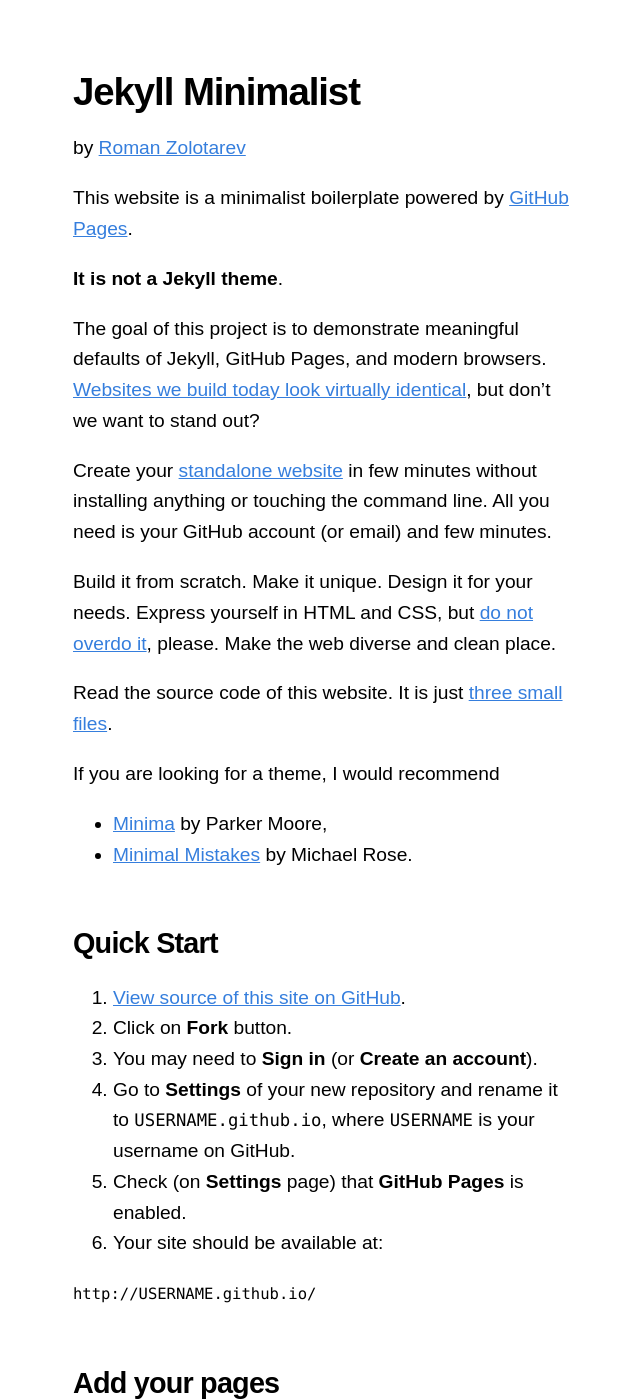
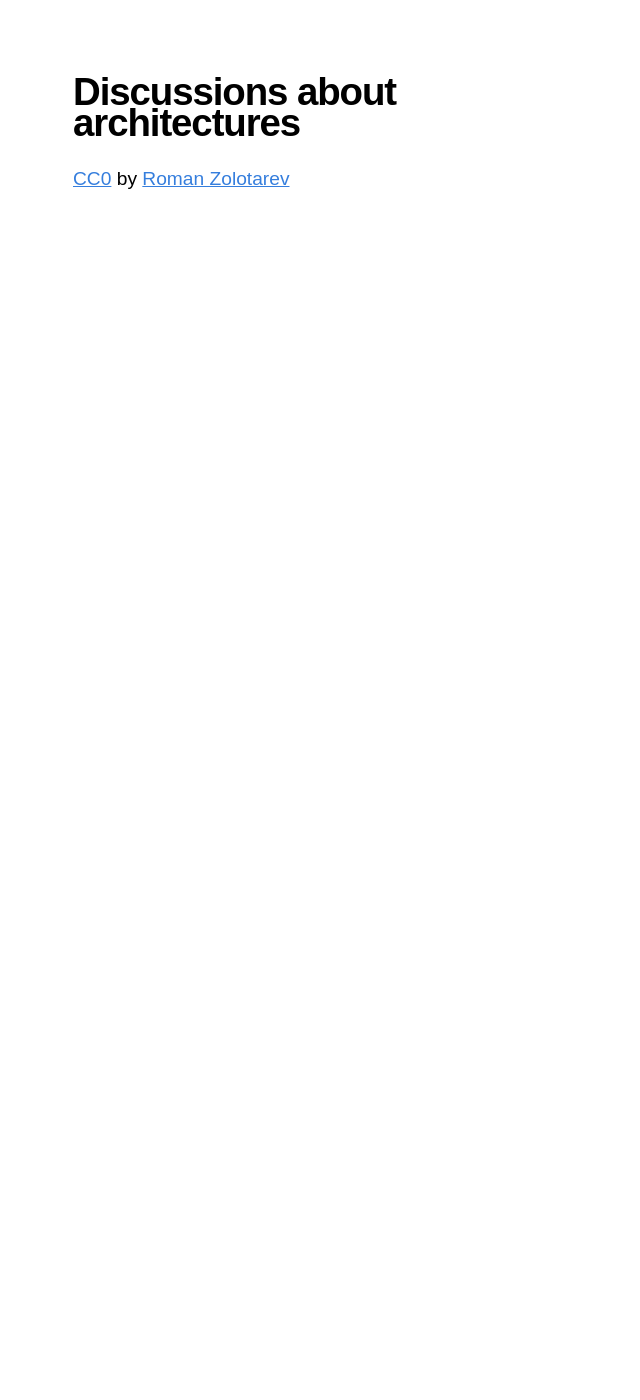
Before and after one commit to Robocup-Lyontech/robocup-at-home, a Jekyll site: the page built from docs/index.md, in a window 1280 px wide and 1400 px high. Shown: the whole window, without its empty margins (317-957 px from the left). Built offline with Jekyll 4.4.1, drawn with Linux system fonts in a browser that asks for light colours; some of the changed text lies outside the part shown.

Commit message:
Update index.md

````diff
--- a/docs/index.md
+++ b/docs/index.md
@@ -1,128 +1,4 @@
 ---
 permalink: /
-title: Jekyll Minimalist
+title: Discussions about architectures
 ---
-by [Roman Zolotarev](https://www.romanzolotarev.com/)
-
-This website is a minimalist boilerplate powered by [GitHub Pages][pages].
-
-**It is not a Jekyll theme**.
-
-The goal of this project is to demonstrate meaningful defaults of Jekyll,
-GitHub Pages, and modern browsers. [Websites we build today look virtually
-identical][jongold], but don't we want to stand out?
-
-Create your [standalone website](https://www.romanzolotarev.com/standalone/) in
-few minutes without installing anything or touching the command line. All you
-need is your GitHub account (or email) and few minutes.
-
-Build it from scratch. Make it unique. Design it for your needs. Express
-yourself in HTML and CSS, but [do not overdo it][oatmeal], please. Make the web
-diverse and clean place.
-
-Read the source code of this website. It is just [three small files][source].
-
-If you are looking for a theme, I would recommend
-
-- [Minima](https://github.com/jekyll/minima) by Parker Moore,
-- [Minimal Mistakes](https://mmistakes.github.io/minimal-mistakes) by Michael Rose.
-
-## Quick Start
-
-1. [View source of this site on GitHub][source].
-1. Click on **Fork** button.
-1. You may need to **Sign in** (or **Create an account**).
-1. Go to **Settings** of your new repository and rename it to
-   `USERNAME.github.io`, where `USERNAME` is your username on GitHub.
-1. Check (on **Settings** page) that **GitHub Pages** is enabled.
-1. Your site should be available at:
-
-```
-http://USERNAME.github.io/
-```
-
-## Add your pages
-
-1. Click on **Create new file** in your new repository.
-1. Type-in file name, e.g. `about.md`
-1. Put some file content like this:
-
-```
----
-title: About
----
-
-This site is clean and beautiful.
-```
-
-It is important to use front matter with `title` in every file. The new page
-should be available at:
-
-```
-http://USERNAME.github.io/about
-```
-
-(based on its file name).
-
-## Custom domain (optional)
-
-Add `CNAME` file to your repository with your domain name. For example:
-
-```
-www.romanzolotarev.com
-```
-
-Then add `CNAME` record to DNS zone for your domain that points to
-`USERNAME.github.io`. For example:
-
-```
-;; CNAME Records
-www.romanzolotarev.com. 300 IN CNAME romanzolotarev.github.io.
-```
-
-Now your site should be available via your domain name. In case of those examples at:
-
-```
-http://www.romanzolotarev.com/
-```
-
-## Install on your computer (optional)
-
-GitHub Pages uses Jekyll to do all this magic. If you are familiar with git,
-then you may want to install GitHub Pages (with Jekyll) on your computer. So
-you will be able to edit your pages locally (e.g. when you are offline) and
-view your site locally before publishing.
-
-For example to install on Mac run this command:
-
-```
-# Install bundler
-gem install bundler
-
-# and then jekyll plus jekyll-livereload
-bundle install
-
-# Start local server
-bundle exec jekyll serve --livereload --increment
-```
-
-Then clone your repository and run Jekyll locally.
-
-```
-git clone https://github.com/USERNAME/USERNAME.github.io
-cd USERNAME.github.io
-jekyll serve -w
-```
-
-While Jekyll is running, open <http://localhost:4000/> in your browser. Your
-site should be there. You can add and edit pages and Jekyll will automatically
-regenerate HTML files, just reload the page in the browser to see changes.
-
-[Learn more about Jekyll][jekyll].
-
-[jekyll]: https://jekyllrb.com/docs/home/
-[jongold]: https://mobile.twitter.com/jongold/status/694591217523363840
-[md]: https://guides.github.com/features/mastering-markdown/
-[pages]: https://pages.github.com/
-[source]: https://github.com/romanzolotarev/jekyll-minimalist
-[oatmeal]: http://theoatmeal.com/comics/design_hell
````
